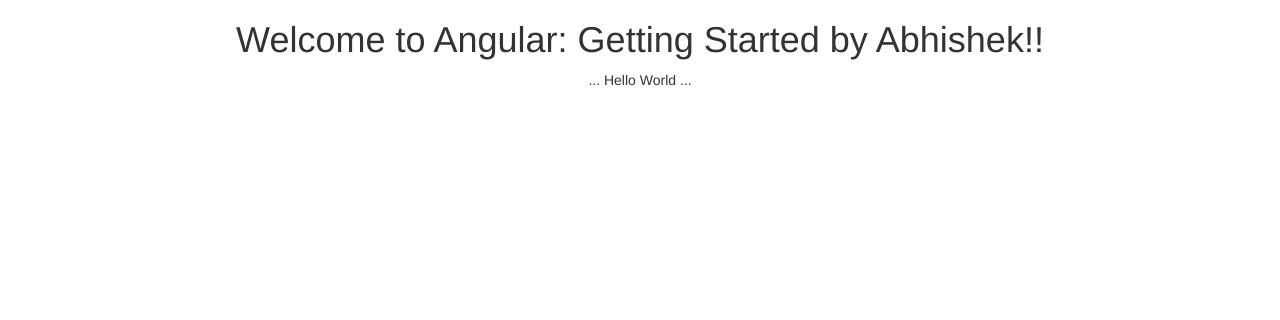
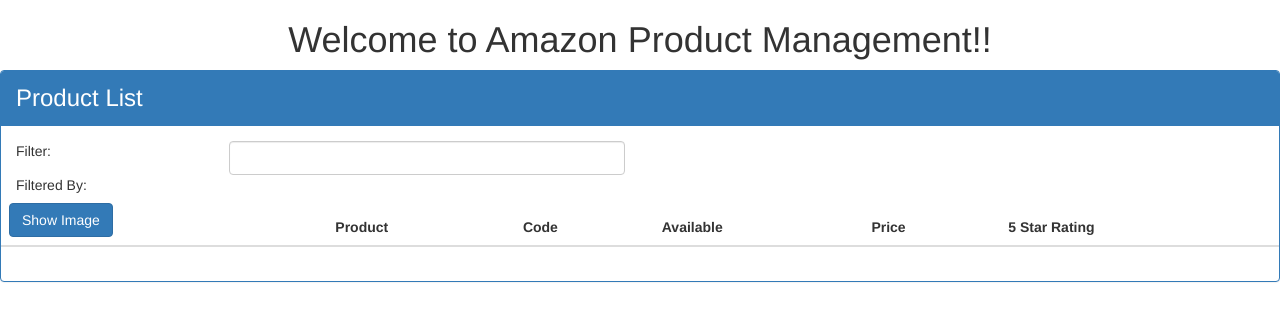
Before and after one commit to abhishek-ksg/marble, an Angular app: page / in a window 1280 px wide. Shown: the top 320 px of the page. Built offline with nearby package versions, Linux system fonts and the light colour scheme.

Commit message:
first cut for product list page

```diff
--- a/src/app/app.component.html
+++ b/src/app/app.component.html
@@ -1,7 +1,7 @@
 <!--The whole content below can be removed with the new code.-->
-<div style="text-align:center">
-  <h1>
+<div>
+  <h1 style="text-align:center">
     Welcome to {{title}}!!
   </h1>
-  ... Hello World ...
+  <am-products></am-products>
 </div>
--- a/src/app/app.component.ts
+++ b/src/app/app.component.ts
@@ -6,5 +6,5 @@
   styleUrls: ['./app.component.css']
 })
 export class AppComponent {
-  title = 'Angular: Getting Started by Abhishek';
+  title = 'Amazon Product Management';
 }
--- a/src/app/app.module.ts
+++ b/src/app/app.module.ts
@@ -2,10 +2,12 @@
 import { NgModule } from '@angular/core';
 
 import { AppComponent } from './app.component';
+import { ProductListComponent } from './products/product-list.component';
 
 @NgModule({
   declarations: [
-    AppComponent
+    AppComponent,
+    ProductListComponent
   ],
   imports: [
     BrowserModule
--- /dev/null
+++ b/src/app/products/product-list.component.html
@@ -0,0 +1,42 @@
+<div class="panel panel-primary">
+    <div class="panel-heading">
+        Product List
+    </div>
+
+    <div class="panel-body">
+        <div class="row">
+            <div class="col-sm-2">
+                Filter:
+            </div>
+            <div class="col-sm-4">
+                <input type="text" class="form-control" id="usr">
+            </div>
+        </div>
+        <div class="row">
+            <div class="col-sm-2">
+                Filtered By:
+            </div>
+        </div>
+        <div class="row table-responsive">
+            <table class="table">
+                <thead>
+                    <tr>
+                        <th>
+                            <button type="button" class="btn btn-primary">Show Image</button>
+                        </th>
+                        <th>Product</th>
+                        <th>Code</th>
+                        <th>Available</th>
+                        <th>Price</th>
+                        <th>5 Star Rating</th>
+                    </tr>
+                </thead>
+                <tbody>
+                    <tr>
+
+                    </tr>
+                </tbody>
+              </table>
+        </div>
+    </div>
+</div>
```
Also changed, not shown: src/app/products/product-list.component.ts (added, +9 -0 lines).
